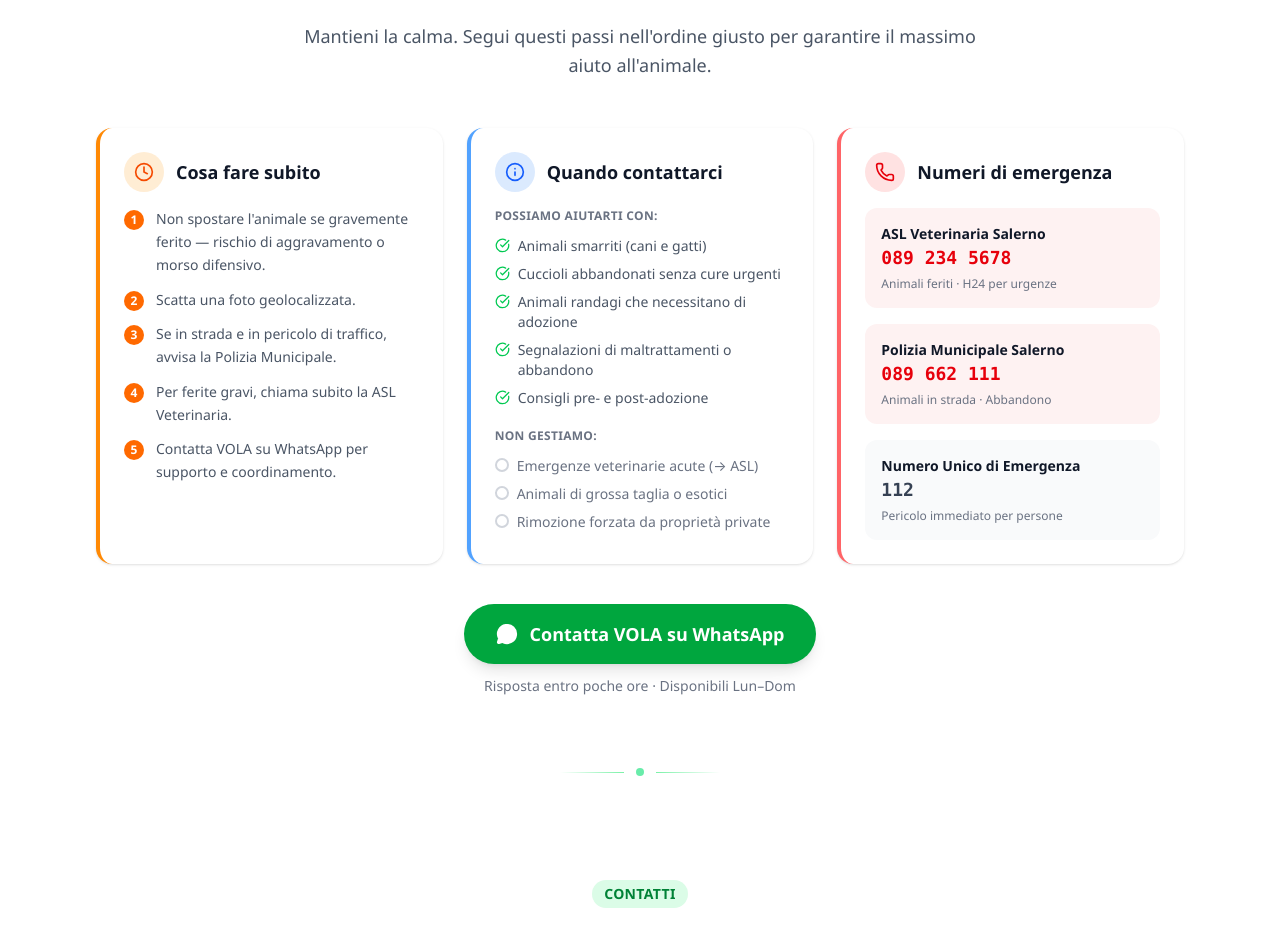
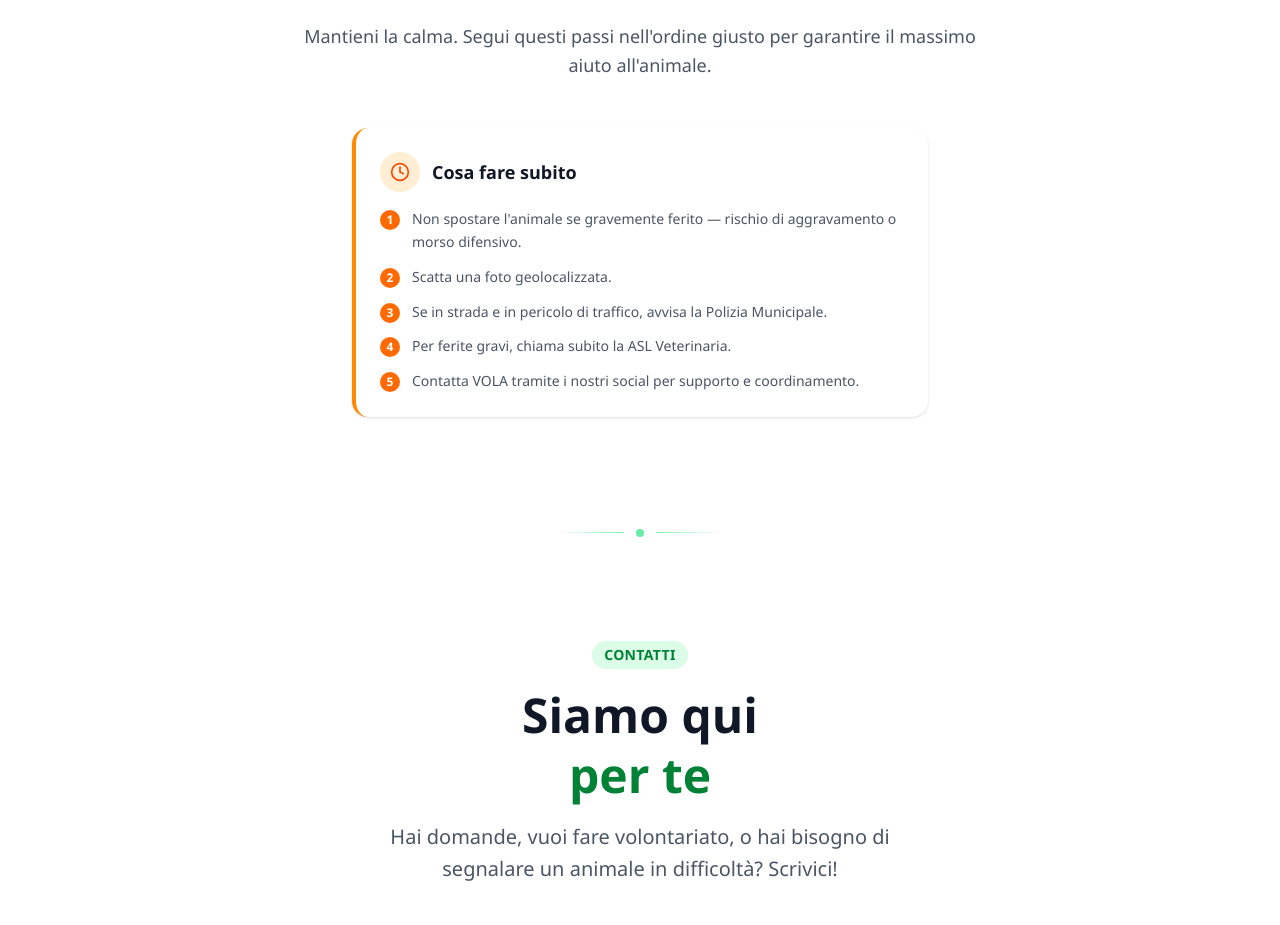
Before and after one commit to associazione-vola/vola-salerno, a React (Vite) app: page / in a window 1280 px wide. Shown: the part 4589-5514 px from the top of the page. Built offline with nearby package versions, Linux system fonts and the light colour scheme.

Commit message:
feat(emergencies): remove quando-contattarci card, emergency numbers, and WhatsApp CTA

```diff
--- a/src/components/EmergenciesHub.tsx
+++ b/src/components/EmergenciesHub.tsx
@@ -1,7 +1,4 @@
-import { AlertTriangle, Phone, Clock, CheckCircle, MessageCircle, Info } from 'lucide-react';
-
-const WHATSAPP_NUMBER = '393334567890';
-const WHATSAPP_URL = `https://wa.me/${WHATSAPP_NUMBER}?text=${encodeURIComponent('Ciao VOLA, ho trovato un animale in difficoltà. Vi contatto per avere supporto.')}`;
+import { AlertTriangle, Clock } from 'lucide-react';
 
 export default function EmergenciesHub() {
   return (
@@ -23,8 +20,8 @@ export default function EmergenciesHub() {
           </p>
         </div>
 
-        <div className="grid md:grid-cols-3 gap-6 mb-10">
-
+        <div className="flex justify-center mb-10">
+          <div className="w-full max-w-xl">
             {/* Card 1: Cosa fare subito */}
             <div className="bg-white rounded-2xl p-6 shadow-sm border-l-4 border-orange-400">
               <div className="flex items-center gap-3 mb-4">
@@ -39,7 +36,7 @@ export default function EmergenciesHub() {
                   'Scatta una foto geolocalizzata.',
                   'Se in strada e in pericolo di traffico, avvisa la Polizia Municipale.',
                   'Per ferite gravi, chiama subito la ASL Veterinaria.',
-                'Contatta VOLA su WhatsApp per supporto e coordinamento.',
+                  'Contatta VOLA tramite i nostri social per supporto e coordinamento.',
                 ].map((step, i) => (
                   <li key={i} className="flex items-start gap-3">
                     <span className="flex-shrink-0 w-5 h-5 bg-orange-500 text-white text-xs font-bold rounded-full flex items-center justify-center mt-0.5">
@@ -50,108 +47,7 @@ export default function EmergenciesHub() {
                 ))}
               </ol>
             </div>
-
-          {/* Card 2: Quando contattarci */}
-          <div className="bg-white rounded-2xl p-6 shadow-sm border-l-4 border-blue-400">
-            <div className="flex items-center gap-3 mb-4">
-              <div className="w-10 h-10 bg-blue-100 rounded-full flex items-center justify-center flex-shrink-0">
-                <Info size={20} className="text-blue-600" />
           </div>
-              <h3 className="font-black text-gray-900 text-lg">Quando contattarci</h3>
-            </div>
-
-            <p className="text-gray-500 text-xs font-semibold uppercase tracking-wide mb-3">Possiamo aiutarti con:</p>
-            <ul className="space-y-2 mb-5">
-              {[
-                'Animali smarriti (cani e gatti)',
-                'Cuccioli abbandonati senza cure urgenti',
-                'Animali randagi che necessitano di adozione',
-                'Segnalazioni di maltrattamenti o abbandono',
-                'Consigli pre- e post-adozione',
-              ].map((item, i) => (
-                <li key={i} className="flex items-start gap-2">
-                  <CheckCircle size={15} className="text-green-500 flex-shrink-0 mt-0.5" />
-                  <p className="text-gray-600 text-sm">{item}</p>
-                </li>
-              ))}
-            </ul>
-
-            <p className="text-gray-500 text-xs font-semibold uppercase tracking-wide mb-3">Non gestiamo:</p>
-            <ul className="space-y-2">
-              {[
-                'Emergenze veterinarie acute (→ ASL)',
-                'Animali di grossa taglia o esotici',
-                'Rimozione forzata da proprietà private',
-              ].map((item, i) => (
-                <li key={i} className="flex items-start gap-2">
-                  <span className="flex-shrink-0 w-3.5 h-3.5 border-2 border-gray-300 rounded-full mt-0.5" />
-                  <p className="text-gray-500 text-sm">{item}</p>
-                </li>
-              ))}
-            </ul>
-          </div>
-
-          {/* Card 3: Numeri di emergenza */}
-          <div className="bg-white rounded-2xl p-6 shadow-sm border-l-4 border-red-400">
-            <div className="flex items-center gap-3 mb-4">
-              <div className="w-10 h-10 bg-red-100 rounded-full flex items-center justify-center flex-shrink-0">
-                <Phone size={20} className="text-red-600" />
-              </div>
-              <h3 className="font-black text-gray-900 text-lg">Numeri di emergenza</h3>
-            </div>
-
-            <div className="space-y-4">
-              <a
-                href="tel:+390892345678"
-                className="block bg-red-50 hover:bg-red-100 transition-colors rounded-xl p-4 group"
-              >
-                <p className="font-bold text-gray-900 text-sm group-hover:text-red-700 transition-colors">
-                  ASL Veterinaria Salerno
-                </p>
-                <p className="text-red-600 font-mono font-bold text-lg">089 234 5678</p>
-                <p className="text-gray-500 text-xs mt-1">Animali feriti · H24 per urgenze</p>
-              </a>
-
-              <a
-                href="tel:+390892345679"
-                className="block bg-red-50 hover:bg-red-100 transition-colors rounded-xl p-4 group"
-              >
-                <p className="font-bold text-gray-900 text-sm group-hover:text-red-700 transition-colors">
-                  Polizia Municipale Salerno
-                </p>
-                <p className="text-red-600 font-mono font-bold text-lg">089 662 111</p>
-                <p className="text-gray-500 text-xs mt-1">Animali in strada · Abbandono</p>
-              </a>
-
-              <a
-                href="tel:112"
-                className="block bg-gray-50 hover:bg-gray-100 transition-colors rounded-xl p-4 group"
-              >
-                <p className="font-bold text-gray-900 text-sm group-hover:text-gray-700 transition-colors">
-                  Numero Unico di Emergenza
-                </p>
-                <p className="text-gray-700 font-mono font-bold text-lg">112</p>
-                <p className="text-gray-500 text-xs mt-1">Pericolo immediato per persone</p>
-              </a>
-            </div>
-          </div>
-
-        </div>
-
-        {/* CTA WhatsApp */}
-        <div className="text-center">
-          <a
-            href={WHATSAPP_URL}
-            target="_blank"
-            rel="noopener noreferrer"
-            className="inline-flex items-center gap-3 bg-green-600 hover:bg-green-500 text-white px-8 py-4 rounded-full font-bold text-lg transition-all hover:-translate-y-0.5 shadow-lg hover:shadow-green-500/30"
-          >
-            <MessageCircle size={22} fill="currentColor" />
-            Contatta VOLA su WhatsApp
-          </a>
-          <p className="text-gray-500 text-sm mt-3">
-            Risposta entro poche ore · Disponibili Lun–Dom
-          </p>
         </div>
 
       </div>
```
Lines whose indentation alone changed are shown as unchanged.
